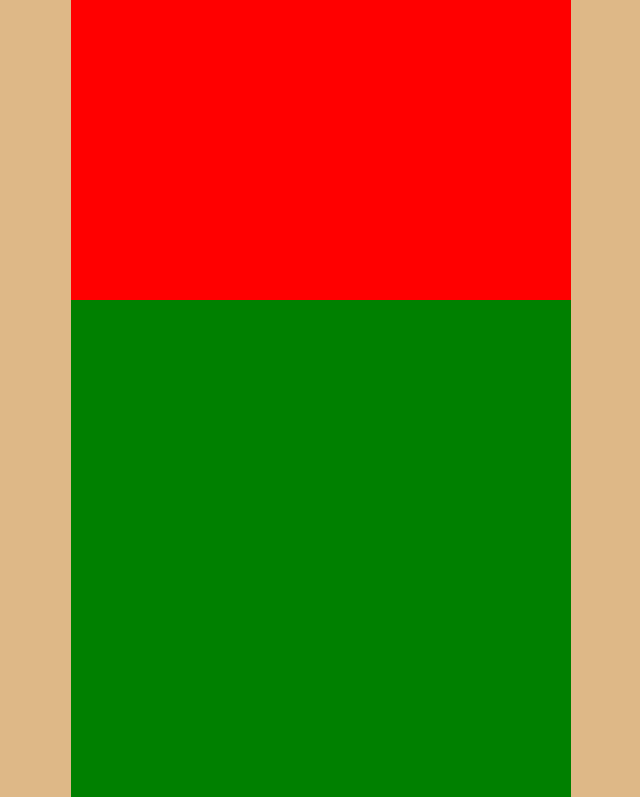
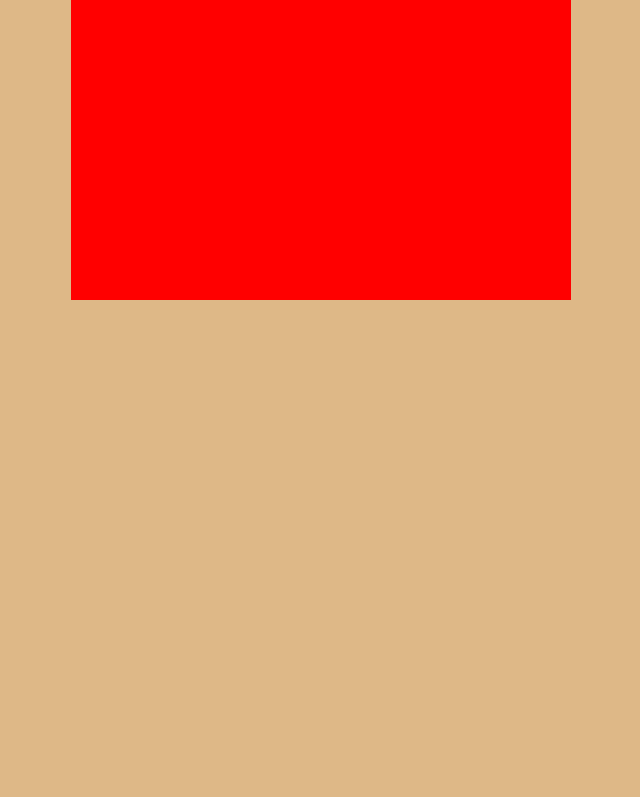
Before and after one commit to thanhtutzaw/tiktok, a Next.js app: page / in a window 1280 px wide. Shown: the part 500-1297 px from the top of the page, without its empty margins (319-959 px from the left). After the commit the page ends 800 px from the top, so only its background shows below. Built offline with nearby package versions, Linux system fonts and the light colour scheme.

Commit message:
Update Home.module.css

```diff
--- a/styles/Home.module.css
+++ b/styles/Home.module.css
@@ -15,13 +15,13 @@ overflow-y: auto;
 /* height: 100vh; */
 }
 .main{
-  min-height:100vh;
+  height:100vh;
 }
 .item{
   scroll-snap-align: start;
   /* background-color: blue; */
   width:500px;
-  height:100vh;
+  min-height:100vh;
 
 
 }
```
